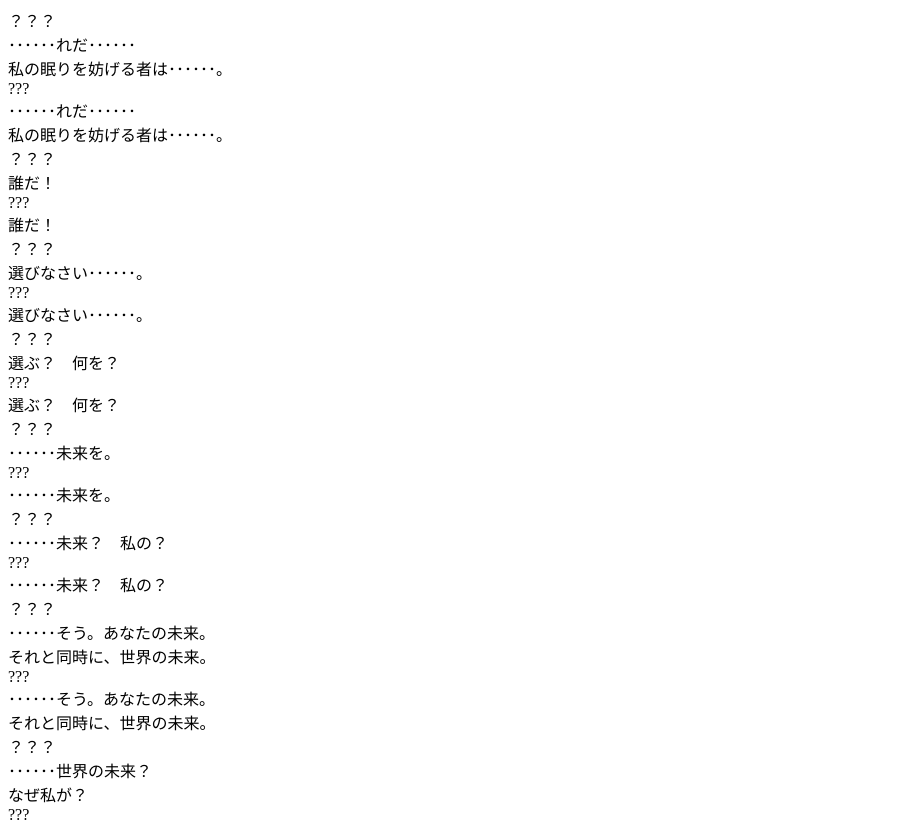
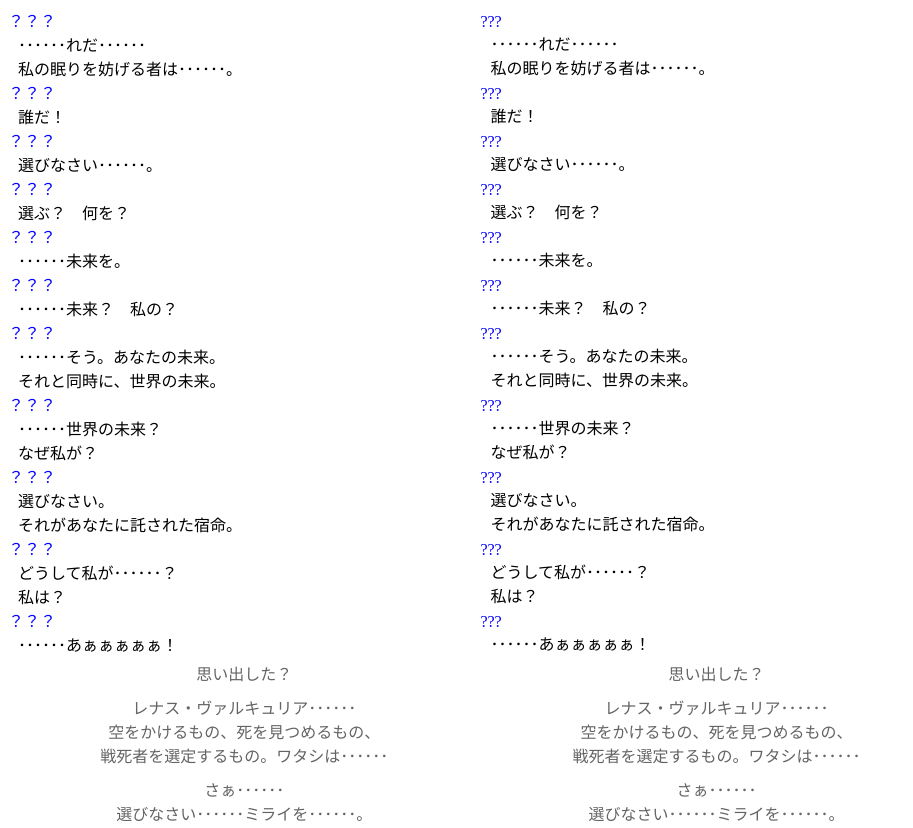
Before and after one commit to MalikKeio/valkyrie-anatomia-script, a plain HTML site: page html/1/1.vp.html in a window 1280 px wide. Shown: the top 828 px of the page, without its empty margins (0-913 px from the left). Drawn offline with Linux system fonts and the light colour scheme.

Commit message:
Created CSS

```diff
--- a/html/1/1.vp.html
+++ b/html/1/1.vp.html
@@ -2,6 +2,7 @@
 <html>
 <head>
     <meta charset="UTF-8">
+    <link rel="stylesheet" href="../style.css">
     <title>1.戦乙女の目覚め ---  The Awakening of the Battle Maiden</title>
 </head>
 <body>
--- /dev/null
+++ b/html/style.css
@@ -0,0 +1,27 @@
+.file {
+  display: table;
+}
+
+.utterance, .window {
+  display: table-row;
+}
+
+.utterance-jp, .utterance-en, .window-jp, .window-en {
+  display: table-cell;
+}
+
+.utterance .content {
+  padding-left: 10px;
+}
+
+.speaker {
+  color: blue;
+}
+
+.window {
+  color: rgb(100,100,100);
+  text-align: center;
+}
+.window-jp, .window-en {
+  padding: 5px 0;
+}
```
Also changed, not shown: 1 other file.
